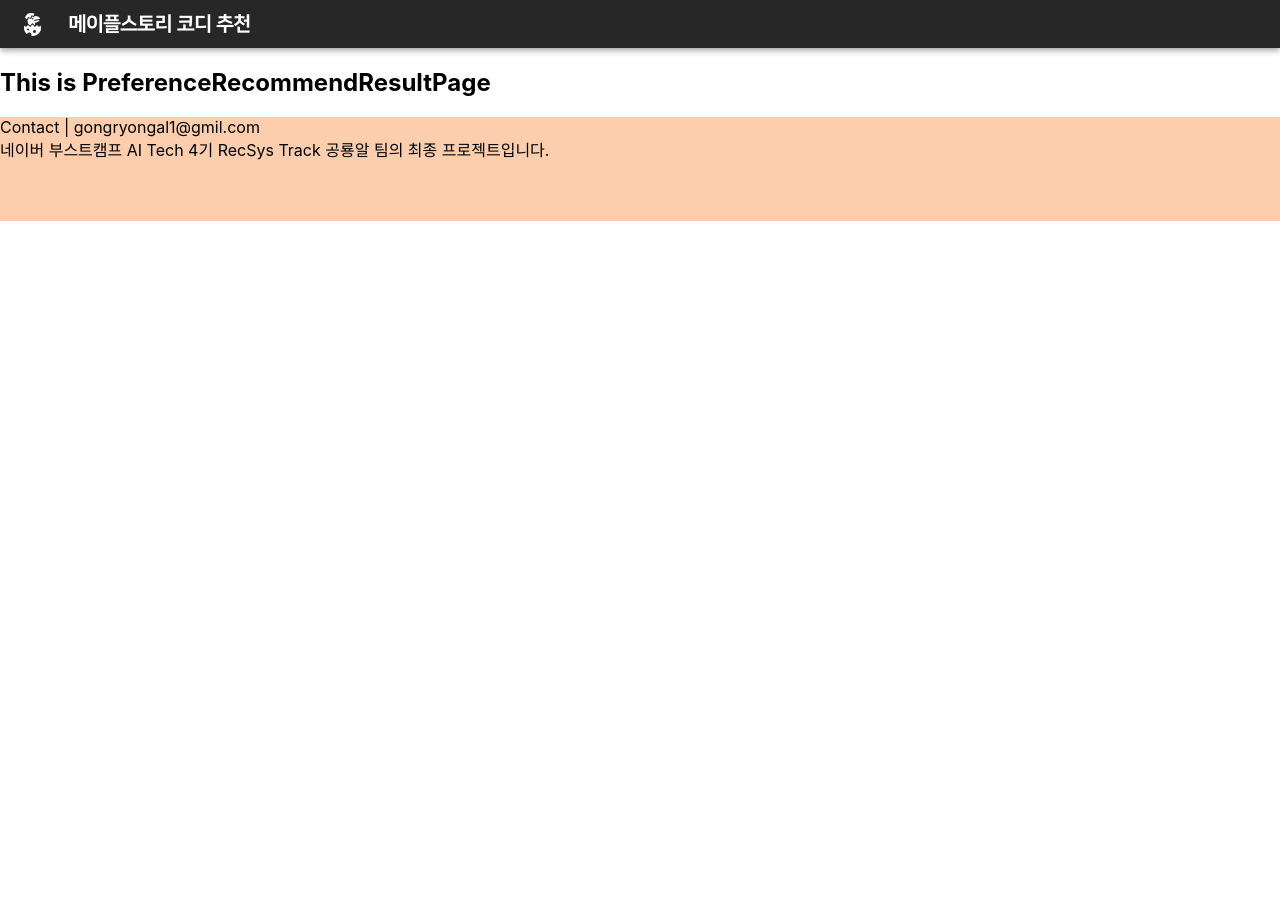
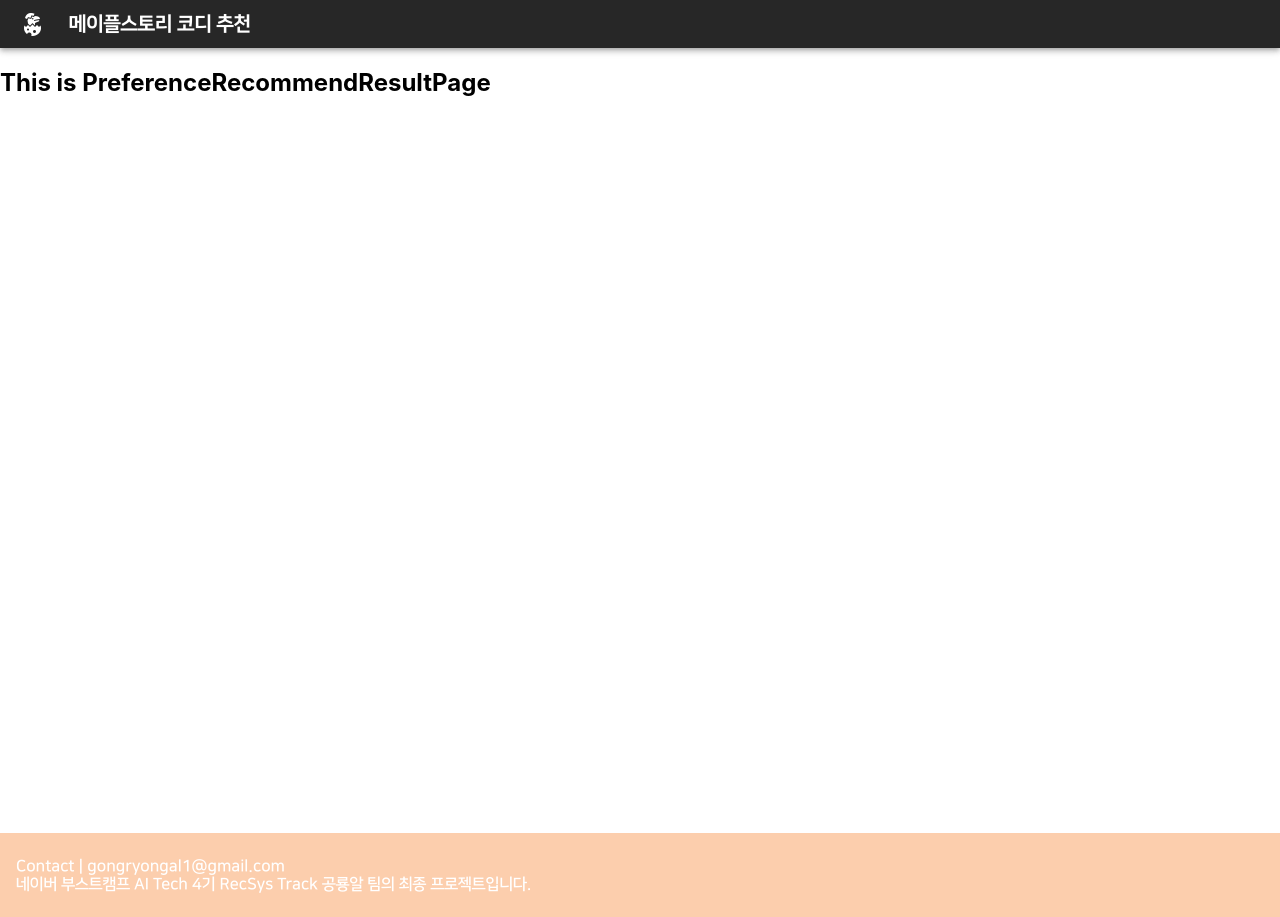
Before and after one commit to boostcampaitech4lv23recsys1/final-project-level3-recsys-01, a React (Create React App) app in the folder front/: page /recommend/preference/result in a window 1280 px wide. Before the commit the page ends 800 px from the top, so only its background shows below. Built offline with nearby package versions, Linux system fonts and the light colour scheme.

Commit message:
[Feat] Footer 구현 - 화면 바닥에 고정 - 배경 및 글자 색 및 글꼴 적용

```diff
--- a/front/src/App.css
+++ b/front/src/App.css
@@ -11,18 +11,15 @@
     white-space: pre-line;
 }
 
+/*footer*/
+@font-face {
+    font-family: 'NanumSquare_acB';
+    src: url('./assets/fonts/NanumSquare_acB.ttf') format('truetype'); /*원하는 글꼴 선택 */
+}
 
-/*footer*/
-
-.footer{
-
-    height:auto;
-    min-height: 100%;
-    padding-bottom: 60px;
-    position: relative;
-    transform: translateY(0%);
-    background-color:#FCCEAD;
+.text-footer{
     white-space: pre-line;
-
-    display:flex;
+    /* font-weight: bold; */
+    color: white;
+    font-family: 'NanumSquare_acB';
 }
--- a/front/src/components/Footer.js
+++ b/front/src/components/Footer.js
@@ -1,39 +1,26 @@
-// import AppBar from "@mui/material/AppBar"; // 페이지 꽉차게 bar 생성
-// import Toolbar from "@mui/material/Toolbar"; // 글씨를 벽에서 떼 줌, 요소끼리 잘 붙여줌
-// import Typography from "@mui/material/Typography";
-// import { ThemeProvider, createTheme } from "@mui/material/styles"; // them 추가 및 생성
+import React from "react";
+import Box from "@mui/material/Box";
 
-function Footer() {
-  const footerdescription =
-    "Contact | gongryongal1@gmil.com \n 네이버 부스트캠프 AI Tech 4기 RecSys Track 공룡알 팀의 최종 프로젝트입니다.";
-  return <div className="footer">{footerdescription}</div>;
+export default function StickyFooter() {
+  const teamDescription =
+    "Contact | gongryongal1@gmail.com \n 네이버 부스트캠프 AI Tech 4기 RecSys Track 공룡알 팀의 최종 프로젝트입니다.";
+  return (
+    <Box
+      sx={{
+        display: "flex",
+        flexDirection: "column",
+        minHeight: "100vh",
+      }}>
+      <Box
+        component="footer"
+        sx={{
+          py: 3,
+          px: 2,
+          mt: "auto",
+          backgroundColor: "#FCCEAD",
+        }}>
+        <div className="text-footer">{teamDescription}</div>
+      </Box>
+    </Box>
+  );
 }
-
-export default Footer;
-
-// const footerTheme = createTheme({
-//   palette: {
-//     primary: {
-//       main: "#FCCEAD",
-//     },
-//   },
-//   typography: {
-//     fontFamily: ["NanumSquareAceb", "sans-serif"].join(","),
-//   },
-// });
-
-// function Footer() {
-//   return (
-//     <div className="wrap-container">
-//       <ThemeProvider theme={footerTheme}>
-//         <AppBar position="static" color="primary">
-//           <Toolbar variant="dense">
-//             <Typography variant="h6" color="white" component="div">
-//               메이플스토리 코디 추천
-//             </Typography>
-//           </Toolbar>
-//         </AppBar>
-//       </ThemeProvider>
-//     </div>
-//   );
-// }
```
